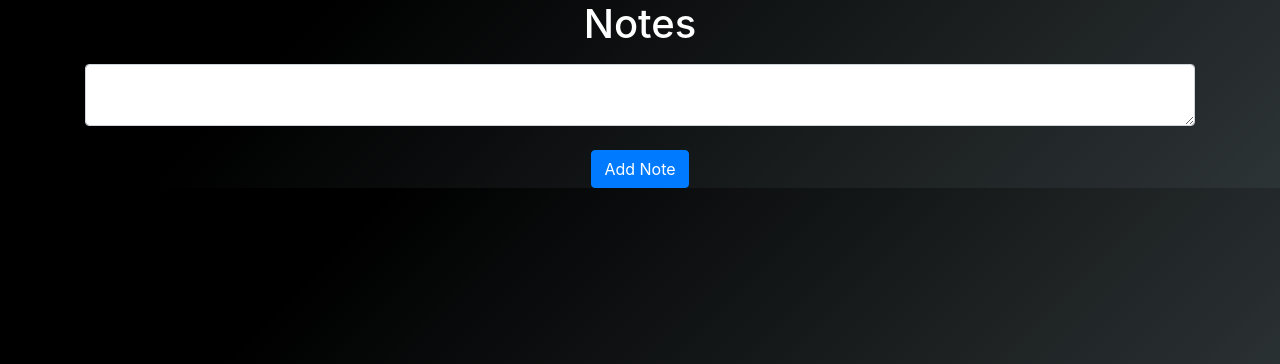
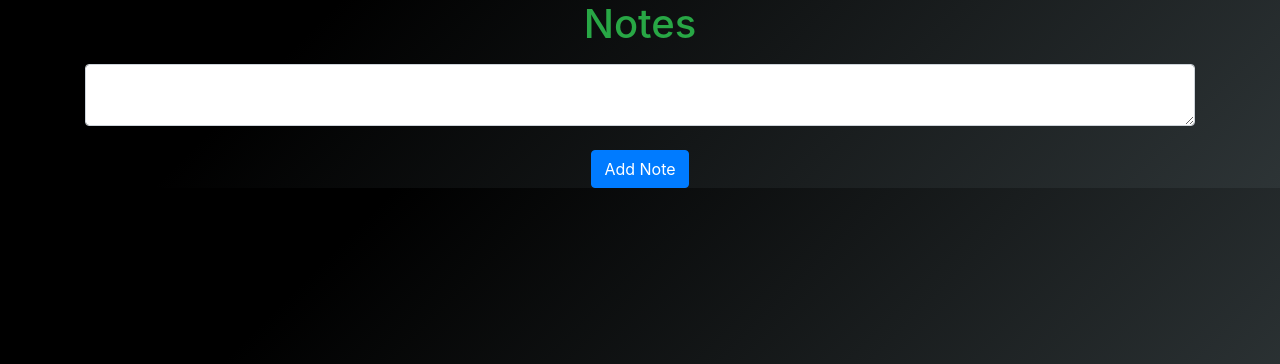
Before and after one commit to Markkelvin14/Notify, a Flask app: page / in a window 1280 px wide. Shown: the part 56-420 px from the top of the page. Run offline with Flask 3, Linux system fonts and the light colour scheme; the visitor is signed in with stand-in values (Sample User, id 1); data that the repository does not hold is empty; some libraries are stand-ins or nearby versions.

Commit message:
Update home.html

```diff
--- a/website/templates/home.html
+++ b/website/templates/home.html
@@ -1,6 +1,6 @@
 {% extends "layout.html" %} {% block title %}Home{% endblock %} {% block content
 %}
-<h1 class='text-white' align="center">Notes</h1>
+<h1 class='text-success' align="center">Notes</h1>
 <ul class='text-secondary' class="list-group list-group-flush" id="notes">
   {% for note in user.notes %}
   <li class='media-body' class="list-group-item">
```
